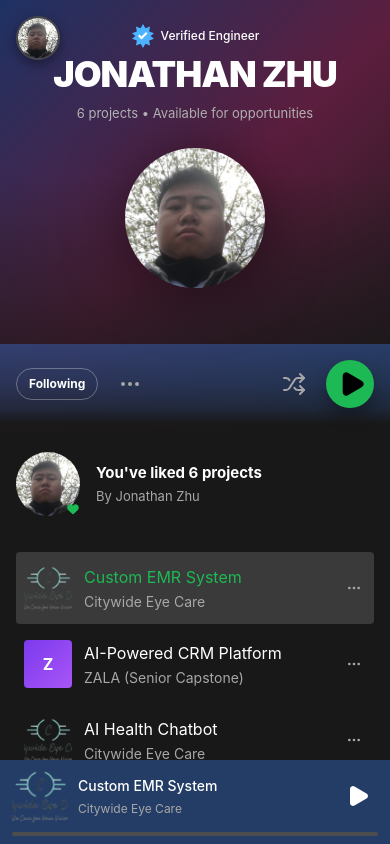
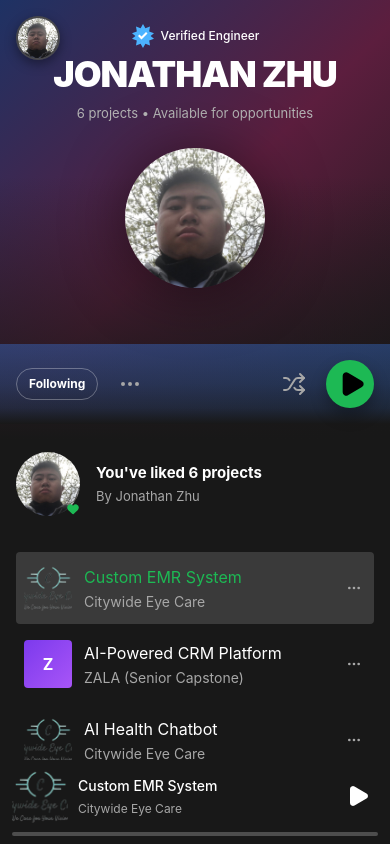
Before and after one commit to Jonathanz4344/portfolio, a React (Vite) app: page / in a window 390 px wide. Built offline with nearby package versions, Linux system fonts and the light colour scheme.

Commit message:
fixed blue button on mobile and apple ios issue

```diff
--- a/index.html
+++ b/index.html
@@ -3,7 +3,7 @@
   <head>
     <meta charset="UTF-8" />
     <link rel="icon" type="image/svg+xml" href="/favicon.svg" />
-    <meta name="viewport" content="width=device-width, initial-scale=1.0" />
+    <meta name="viewport" content="width=device-width, initial-scale=1.0, viewport-fit=cover" />
     <title>Jonathan Zhu | Software Engineer</title>
   </head>
   <body>
--- a/src/components/NowPlayingBar/NowPlayingBar.css
+++ b/src/components/NowPlayingBar/NowPlayingBar.css
@@ -680,9 +680,10 @@
   .now-playing-bar {
     height: auto;
     padding: 8px 12px;
+    padding-bottom: calc(8px + env(safe-area-inset-bottom, 0px));
     gap: 8px;
     flex-direction: column;
-    background: rgba(59, 130, 246, 0.35);
+    background: #181818;
     border-top: none;
   }
 
--- a/src/index.css
+++ b/src/index.css
@@ -49,6 +49,7 @@
   margin: 0;
   padding: 0;
   box-sizing: border-box;
+  -webkit-tap-highlight-color: transparent;
 }
 
 html {
```
